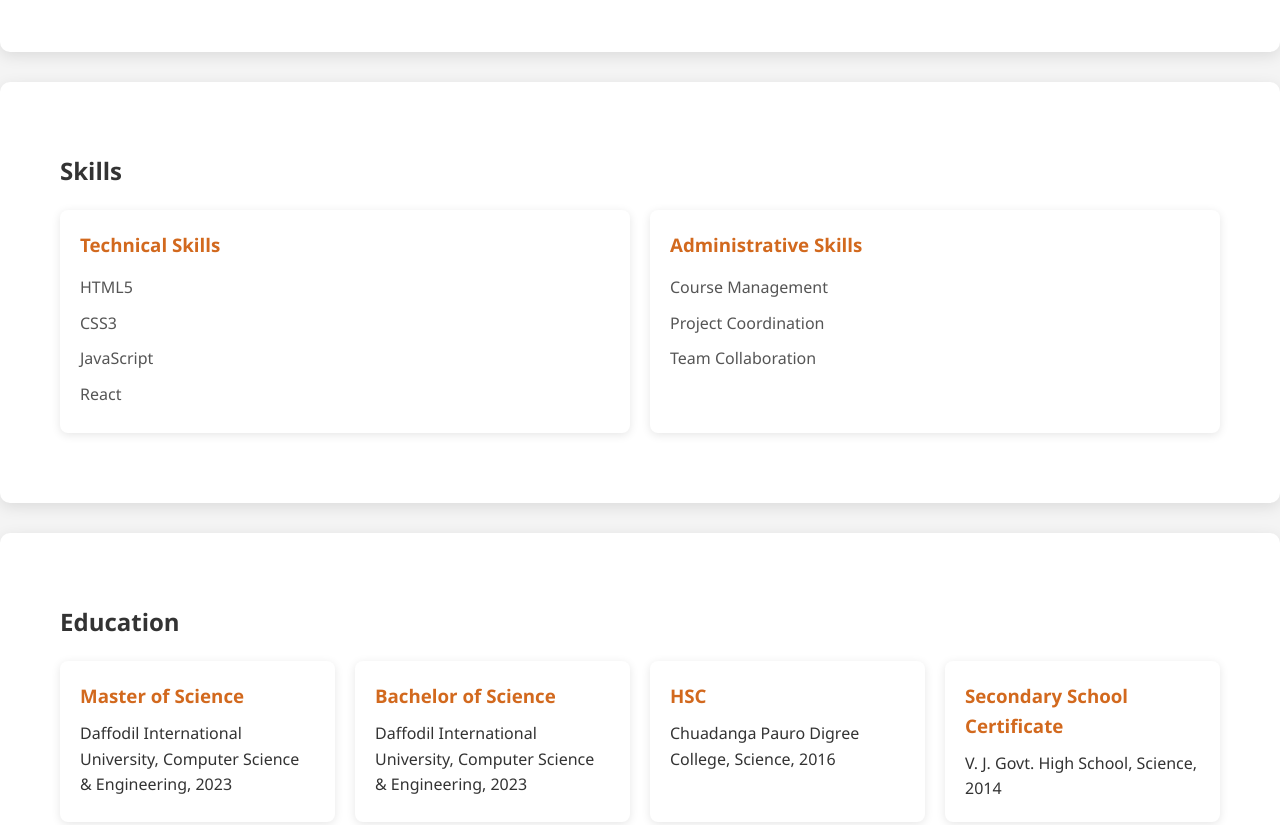
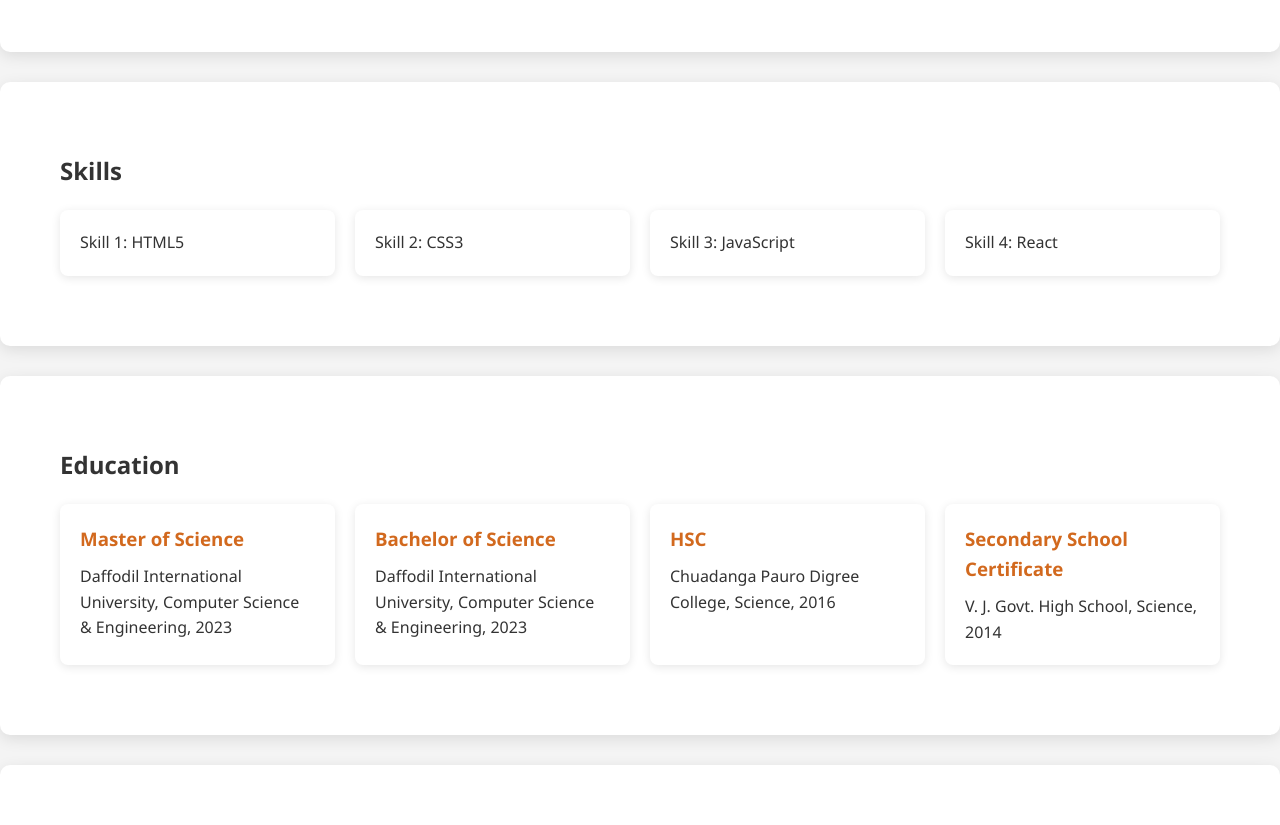
Before and after one commit to SaifurRahmanRatul/Portfolio, a plain HTML site: page index.html in a window 1280 px wide. Shown: the part 780-1605 px from the top of the page. Drawn offline with Linux system fonts and the light colour scheme.

Commit message:
Added functions and DOM manipulation to display skills dynamically

```diff
--- a/index.html
+++ b/index.html
@@ -61,29 +61,13 @@
         </section>
 
         <section id="skills" class="section">
-            <div class="container">
-                <h2>Skills</h2>
-                <div class="card-container">
-                    <div class="card">
-                        <h3>Technical Skills</h3>
-                        <ul>
-                            <li>HTML5</li>
-                            <li>CSS3</li>
-                            <li>JavaScript</li>
-                            <li>React</li>
-                        </ul>
-                    </div>
-                    <div class="card">
-                        <h3>Administrative Skills</h3>
-                        <ul>
-                            <li>Course Management</li>
-                            <li>Project Coordination</li>
-                            <li>Team Collaboration</li>
-                        </ul>
-                    </div>
-                </div>
-            </div>
-        </section>
+    <div class="container">
+        <h2>Skills</h2>
+        <div id="skillList" class="card-container">
+            <!-- Skills will be added here by JS -->
+        </div>
+    </div>
+</section>
 
         <section id="education" class="section">
             <div class="container">
--- a/script.js
+++ b/script.js
@@ -11,27 +11,27 @@ const startYear = 2023;
 let experienceYears = currentYear - startYear;
 console.log("Years of Experience: " + experienceYears);
 
-// Conditional check with debug
-console.log("Debug: Before if, experienceYears = " + experienceYears);
+// Conditional check
 if (experienceYears > 1) {
-    console.log("Condition true, experienceYears = " + experienceYears);
     console.log(fullName + " is an Experienced Developer!");
 } else {
-    console.log("Condition false, experienceYears = " + experienceYears);
     console.log(fullName + " is a Junior Developer!");
 }
 
-// Loop through skills with debug
-const skills = ["HTML5", "CSS3", "JavaScript", "React"];
-console.log("Debug: Skills array = " + skills);
-console.log("Debug: Before loop, skills length = " + skills.length);
-for (let i = 0; i < skills.length; i++) {
-    console.log("Debug: Iteration " + i + ", skills[i] = " + skills[i]);
-    console.log("Skill " + (i + 1) + ": " + skills[i]);
+// Function to display skills
+function displaySkills() {
+    const skills = ["HTML5", "CSS3", "JavaScript", "React"];
+    const skillList = document.getElementById("skillList");
+    for (let i = 0; i < skills.length; i++) {
+        const skillElement = document.createElement("div");
+        skillElement.textContent = "Skill " + (i + 1) + ": " + skills[i];
+        skillElement.className = "card";
+        skillList.appendChild(skillElement);
+    }
 }
-console.log("Debug: After loop");
 
-// Show welcome alert on page load
+// Call the function on page load
 window.addEventListener('load', () => {
+    displaySkills();
     alert("Welcome to my portfolio! I'm " + fullName + " with " + experienceYears + " years in tech.");
 });
```
